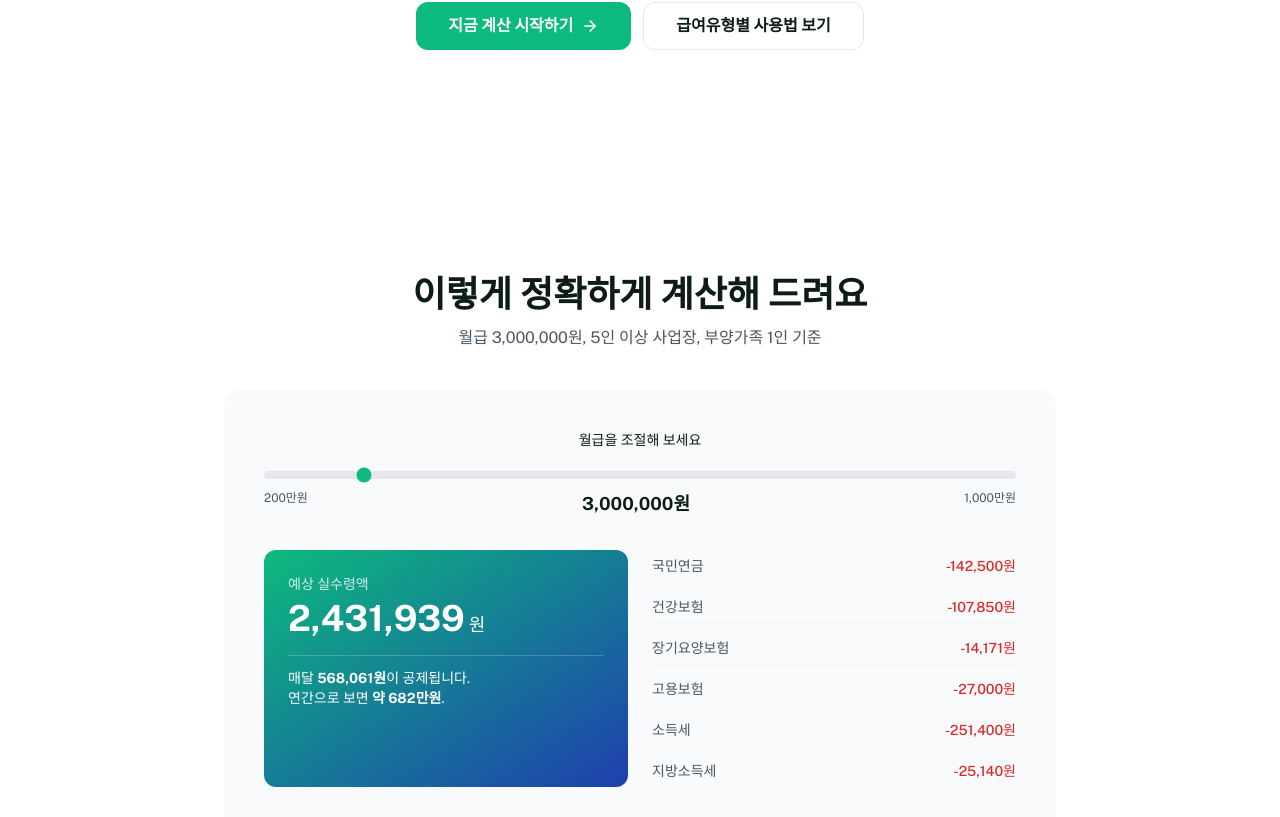
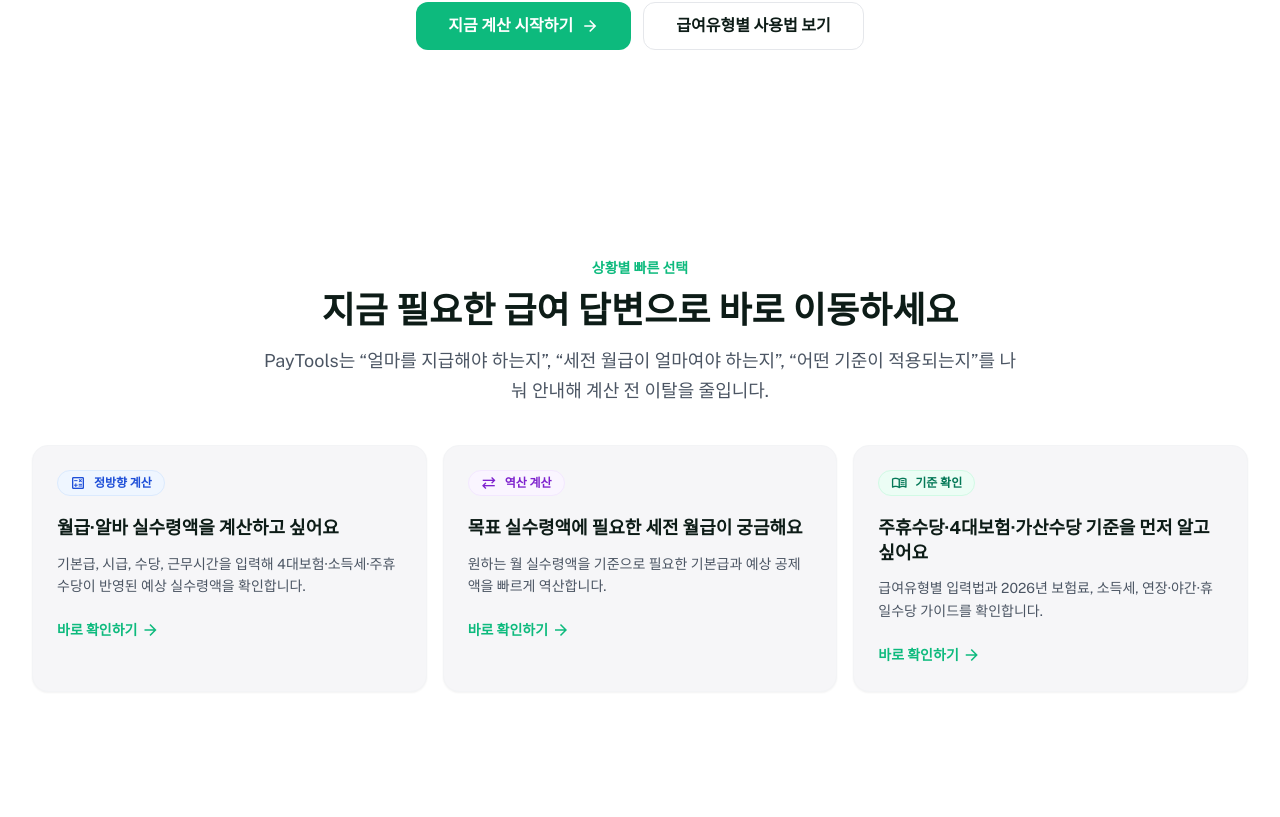
Before and after one commit to freenu0618/calcul, a React (Vite) app in the folder frontend/: page / in a window 1280 px wide. Shown: the part 2675-3492 px from the top of the page. Built offline with nearby package versions, Linux system fonts and the light colour scheme; no server answers.

Commit message:
improve: add payroll decision routing

```diff
--- /dev/null
+++ b/frontend/src/pages/Landing/DecisionRouteSection.tsx
@@ -0,0 +1,67 @@
+import { Link } from 'react-router-dom';
+
+const routes = [
+  {
+    label: '정방향 계산',
+    title: '월급·알바 실수령액을 계산하고 싶어요',
+    description: '기본급, 시급, 수당, 근무시간을 입력해 4대보험·소득세·주휴수당이 반영된 예상 실수령액을 확인합니다.',
+    to: '/calculator',
+    icon: 'calculate',
+    tone: 'bg-blue-50 text-blue-700 border-blue-100',
+  },
+  {
+    label: '역산 계산',
+    title: '목표 실수령액에 필요한 세전 월급이 궁금해요',
+    description: '원하는 월 실수령액을 기준으로 필요한 기본급과 예상 공제액을 빠르게 역산합니다.',
+    to: '/reverse-calculator',
+    icon: 'sync_alt',
+    tone: 'bg-purple-50 text-purple-700 border-purple-100',
+  },
+  {
+    label: '기준 확인',
+    title: '주휴수당·4대보험·가산수당 기준을 먼저 알고 싶어요',
+    description: '급여유형별 입력법과 2026년 보험료, 소득세, 연장·야간·휴일수당 가이드를 확인합니다.',
+    to: '/guide',
+    icon: 'menu_book',
+    tone: 'bg-emerald-50 text-emerald-700 border-emerald-100',
+  },
+];
+
+export default function DecisionRouteSection() {
+  return (
+    <section className="py-16 lg:py-24 bg-white" aria-labelledby="decision-route-title">
+      <div className="mx-auto max-w-7xl px-4 sm:px-6 lg:px-8">
+        <div className="max-w-3xl mx-auto text-center mb-10">
+          <p className="text-sm font-bold text-primary mb-3">상황별 빠른 선택</p>
+          <h2 id="decision-route-title" className="text-3xl font-bold text-text-main sm:text-4xl mb-4">
+            지금 필요한 급여 답변으로 바로 이동하세요
+          </h2>
+          <p className="text-lg text-text-sub leading-relaxed">
+            PayTools는 “얼마를 지급해야 하는지”, “세전 월급이 얼마여야 하는지”, “어떤 기준이 적용되는지”를 나눠 안내해 계산 전 이탈을 줄입니다.
+          </p>
+        </div>
+
+        <div className="grid gap-4 md:grid-cols-3">
+          {routes.map((route) => (
+            <Link
+              key={route.to}
+              to={route.to}
+              className="group rounded-2xl border border-gray-100 bg-background-light p-6 shadow-sm transition hover:-translate-y-0.5 hover:border-primary/30 hover:bg-white hover:shadow-lg"
+            >
+              <div className={`mb-5 inline-flex items-center gap-2 rounded-full border px-3 py-1 text-xs font-bold ${route.tone}`}>
+                <span className="material-symbols-outlined text-[16px]" aria-hidden="true">{route.icon}</span>
+                {route.label}
+              </div>
+              <h3 className="text-lg font-bold text-text-main mb-3 leading-snug">{route.title}</h3>
+              <p className="text-sm text-text-sub leading-relaxed mb-5">{route.description}</p>
+              <span className="inline-flex items-center gap-1 text-sm font-bold text-primary group-hover:text-primary-600">
+                바로 확인하기
+                <span className="material-symbols-outlined text-[18px] transition group-hover:translate-x-1" aria-hidden="true">arrow_forward</span>
+              </span>
+            </Link>
+          ))}
+        </div>
+      </div>
+    </section>
+  );
+}
--- a/frontend/src/pages/Landing/index.tsx
+++ b/frontend/src/pages/Landing/index.tsx
@@ -21,6 +21,7 @@ import TrustBarSection from './TrustBarSection';
 import PainPointsSection from './PainPointsSection';
 import SolutionSection from './SolutionSection';
 import HowItWorksSection from './HowItWorksSection';
+import DecisionRouteSection from './DecisionRouteSection';
 import LiveDemoSection from './LiveDemoSection';
 import SocialProofSection from './SocialProofSection';
 import DataValueSection from './DataValueSection';
@@ -159,6 +160,35 @@ const landingStructuredData = [
   payrollCalculationHowTo,
   {
     '@context': 'https://schema.org',
+    '@type': 'ItemList',
+    name: 'PayTools 상황별 급여 계산 경로',
+    description: '급여 실수령액 계산, 목표 실수령액 역산, 급여 기준 학습 중 사용자 상황에 맞는 공개 페이지를 안내합니다.',
+    itemListElement: [
+      {
+        '@type': 'ListItem',
+        position: 1,
+        name: '월급·알바 실수령액 계산',
+        url: 'https://paytools.work/calculator',
+        description: '기본급, 시급, 수당, 근무시간을 입력해 4대보험·소득세·주휴수당이 반영된 예상 실수령액을 계산합니다.',
+      },
+      {
+        '@type': 'ListItem',
+        position: 2,
+        name: '목표 실수령액 역산',
+        url: 'https://paytools.work/reverse-calculator',
+        description: '원하는 월 실수령액을 기준으로 필요한 세전 월급과 공제액을 역산합니다.',
+      },
+      {
+        '@type': 'ListItem',
+        position: 3,
+        name: '급여 계산 기준 가이드',
+        url: 'https://paytools.work/guide',
+        description: '급여유형별 입력법, 4대보험, 소득세, 연장·야간·휴일수당 기준을 확인합니다.',
+      },
+    ],
+  },
+  {
+    '@context': 'https://schema.org',
     '@type': 'FAQPage',
     mainEntity: [
       {
@@ -233,6 +263,7 @@ export default function LandingPage() {
         <PainPointsSection />
         <SolutionSection />
         <HowItWorksSection />
+        <DecisionRouteSection />
         <LiveDemoSection />
         <SocialProofSection />
         <DataValueSection />
```
Also changed, not shown: frontend/public/llms.txt.
